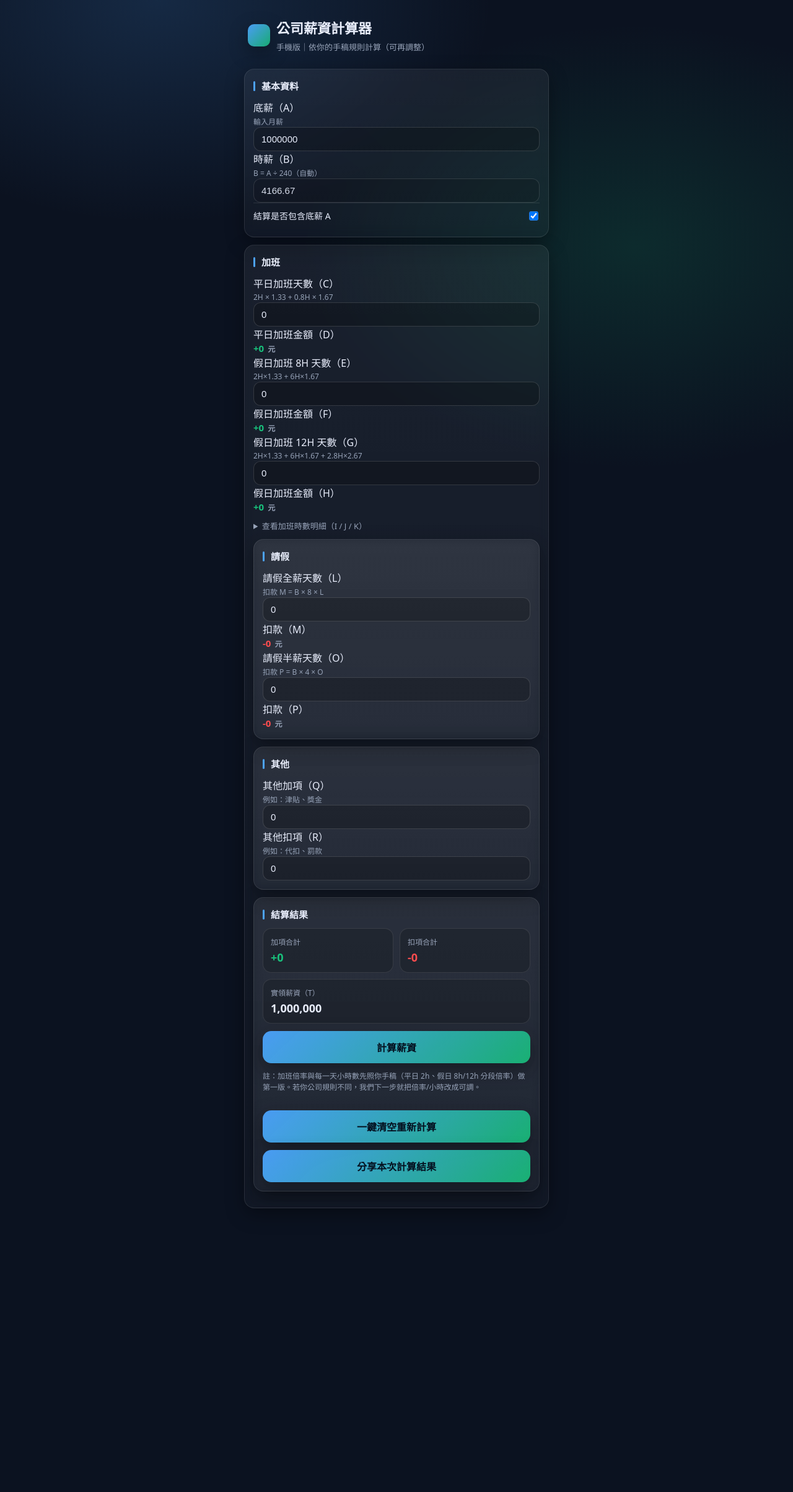
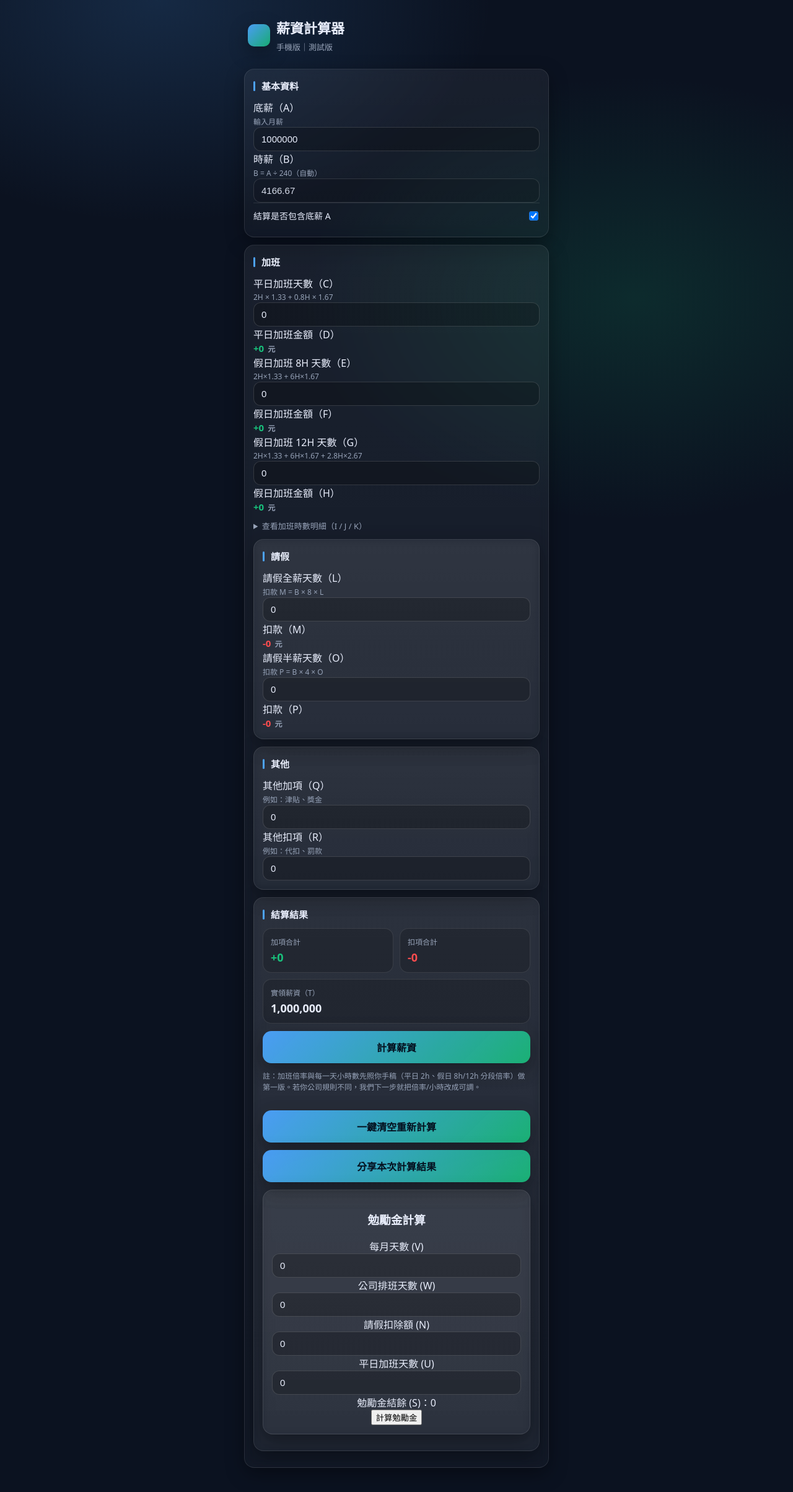
Before and after one commit to share2189/salary-calculator, a plain HTML site: page index.html in a window 1280 px wide. Shown: the whole page at 62% size. Before the commit the page ends 1990 px from the top, so only its background shows below. Drawn offline with Linux system fonts and the light colour scheme.

Commit message:
Implement motivate bonus calculation feature
Added motivate bonus calculation feature with inputs for monthly days, company scheduled days, deductions, and overtime days.

```diff
--- a/index.html
+++ b/index.html
@@ -149,8 +149,8 @@
     <div class="topbar">
       <div class="icon"></div>
       <div>
-        <h1>公司薪資計算器</h1>
-        <div class="sub">手機版｜依你的手稿規則計算（可再調整）</div>
+        <h1>薪資計算器</h1>
+        <div class="sub">手機版｜測試版</div>
       </div>
     </div>
 
@@ -316,6 +316,28 @@
   <button id="shareBtn" class="btn">
     分享本次計算結果
   </button>
+        <!-- 勉勵金計算 -->
+<div class="card motivate-card">
+  <h3>勉勵金計算</h3>
+
+  <label>每月天數 (V)</label>
+  <input type="number" id="motivateV" value="0">
+
+  <label>公司排班天數 (W)</label>
+  <input type="number" id="motivateW" value="0">
+
+  <label>請假扣除額 (N)</label>
+  <input type="number" id="motivateN" value="0">
+
+  <label>平日加班天數 (U)</label>
+  <input type="number" id="motivateU" value="0">
+
+  <div class="result">
+    勉勵金結餘 (S)：<span id="motivateS">0</span>
+  </div>
+
+  <button onclick="calcMotivate()">計算勉勵金</button>
+</div>
       </div>
     </div>
   </div>
@@ -455,6 +477,17 @@ const text =
     }
   });
     }
+    function calcMotivate(){
+  const V = toNum($("motivateV").value);
+  const W = toNum($("motivateW").value);
+  const N = toNum($("motivateN").value);
+  const U = toNum($("motivateU").value);
+
+  const base = 5000;
+  const S = (V - W) * base - N + (U * base);
+
+  $("motivateS").textContent = fmt(S);
+  }
 // 🔼🔼🔼 貼到這裡結束 🔼🔼🔼
 
 // 初始化計算
```
